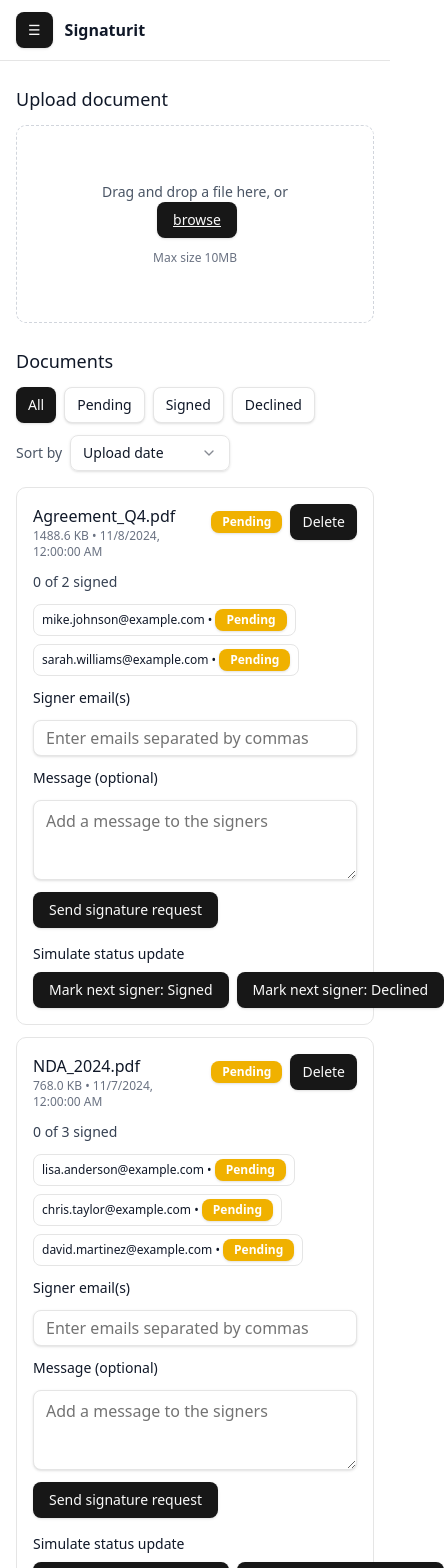
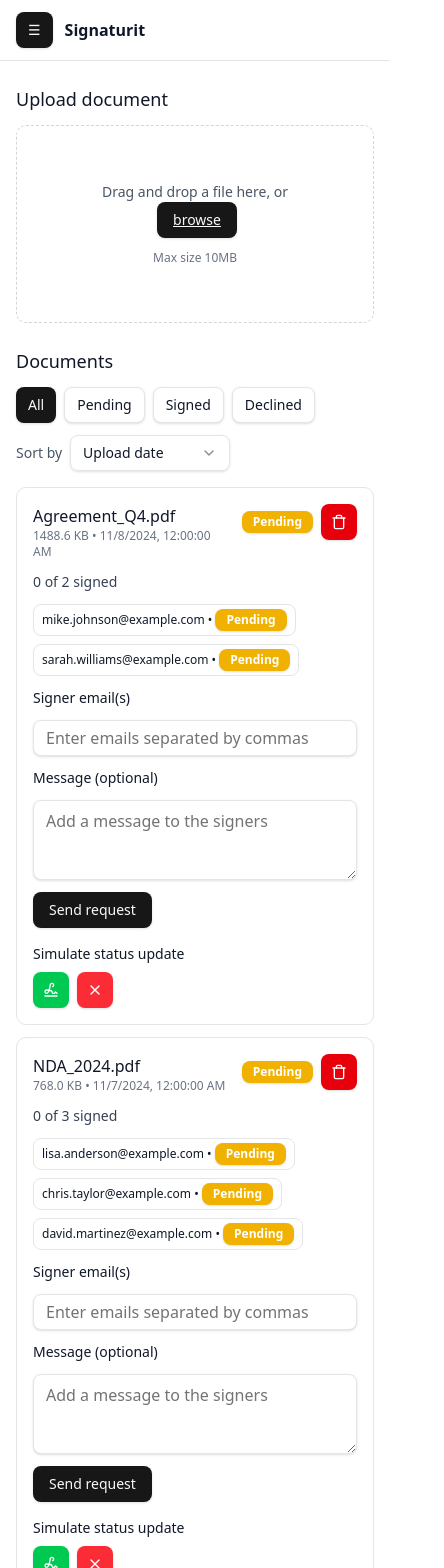
Before and after one commit to fsystemweb/signaturit, a React (Vite) app: page / in a window 390 px wide. Shown: the top 1568 px of the page, 444 px wide, since content can reach past the window. Built offline with nearby package versions, Linux system fonts and the light colour scheme.

Commit message:
refactor

```diff
--- a/src/components/DocumentCard.tsx
+++ b/src/components/DocumentCard.tsx
@@ -4,6 +4,10 @@ import { StatusBadge } from './StatusBadge'
 import { SignatureRequestForm } from './SignatureRequestForm'
 import { useApp } from '../state/AppContext'
 import { Button } from "@/components/ui/button"
+import { Trash } from 'lucide-react';
+import { Signature } from 'lucide-react';
+import { X } from 'lucide-react';
+
 
 export const DocumentCard: React.FC<{ doc: DocumentItem }> = ({ doc }) => {
   const { deleteDocument, updateDocument, notify } = useApp()
@@ -42,7 +46,25 @@ export const DocumentCard: React.FC<{ doc: DocumentItem }> = ({ doc }) => {
         </div>
         <div className="flex items-center gap-2">
           <StatusBadge status={doc.status} />
-          <Button className="btn-outline px-3 py-1 text-sm" onClick={() => deleteDocument(doc.id)}>Delete</Button>
+          <Button
+            variant="destructive"
+            size="sm"
+            className="text-sm text-white hidden md:flex gap-2"
+            onClick={() => deleteDocument(doc.id)}
+          >
+            <Trash size={16} />
+            Delete
+          </Button>
+
+          <Button
+            variant="destructive"
+            size="icon"
+            className="text-sm text-white  md:hidden"
+            onClick={() => deleteDocument(doc.id)}
+            title="Delete"
+          >
+            <Trash size={16} />
+          </Button>
         </div>
       </div>
       <div className="text-sm text-gray-700">{progressLabel}</div>
@@ -59,11 +81,42 @@ export const DocumentCard: React.FC<{ doc: DocumentItem }> = ({ doc }) => {
         <div>
           <SignatureRequestForm documentId={doc.id} />
         </div>
-        <div className="flex flex-col gap-2">
+        <div className="flex flex-col gap-2 mt-auto">
           <div className="text-sm font-medium">Simulate status update</div>
           <div className="flex gap-2">
-            <Button className="btn" onClick={() => simulate('Signed')}>Mark next signer: Signed</Button>
-            <Button className="btn-outline" onClick={() => simulate('Declined')}>Mark next signer: Declined</Button>
+            <Button
+              size="sm"
+              className="text-sm text-white hidden md:flex gap-2 bg-green-500 hover:bg-green-600"
+              onClick={() => simulate('Signed')}
+            >
+              <Signature size={16} />
+              Mark as Signed
+            </Button>
+            <Button
+              variant="destructive"
+              size="icon"
+              className="text-sm text-white  md:hidden bg-green-500 hover:bg-green-600"
+              onClick={() => simulate('Signed')} title="Mark as Signed"
+            >
+              <Signature size={16} />
+            </Button>
+
+
+            <Button
+              size="sm"
+              className="text-sm text-white hidden md:flex gap-2 bg-red-500 hover:bg-red-600"
+              onClick={() => simulate('Declined')}
+            >
+              <X size={16} />
+              Mark as Declined
+            </Button>
+            <Button
+              size="icon"
+              className="text-sm text-white  md:hidden bg-red-500 hover:bg-red-600"
+              onClick={() => simulate('Declined')} title="Mark as Declined"
+            >
+              <X size={16} />
+            </Button>
           </div>
         </div>
       </div>
--- a/src/components/SignatureRequestForm.tsx
+++ b/src/components/SignatureRequestForm.tsx
@@ -44,7 +44,7 @@ export const SignatureRequestForm: React.FC<{ documentId: string }> = ({ documen
       />
       {error ? <div className="text-sm text-red-600">{error}</div> : null}
       <div>
-        <Button className="btn" type="submit">Send signature request</Button>
+        <Button className="btn" type="submit">Send request</Button>
       </div>
     </form>
   )
```
